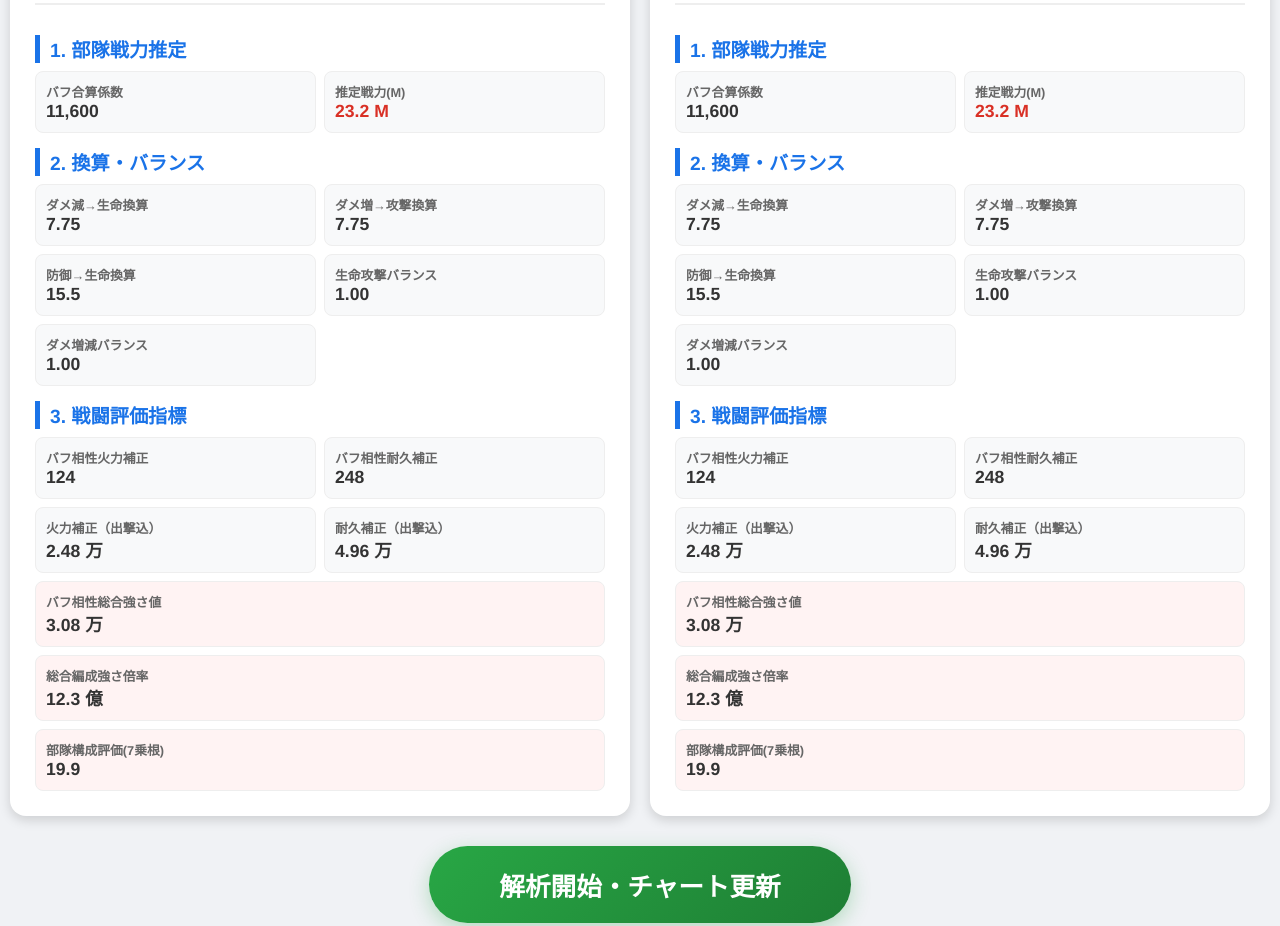
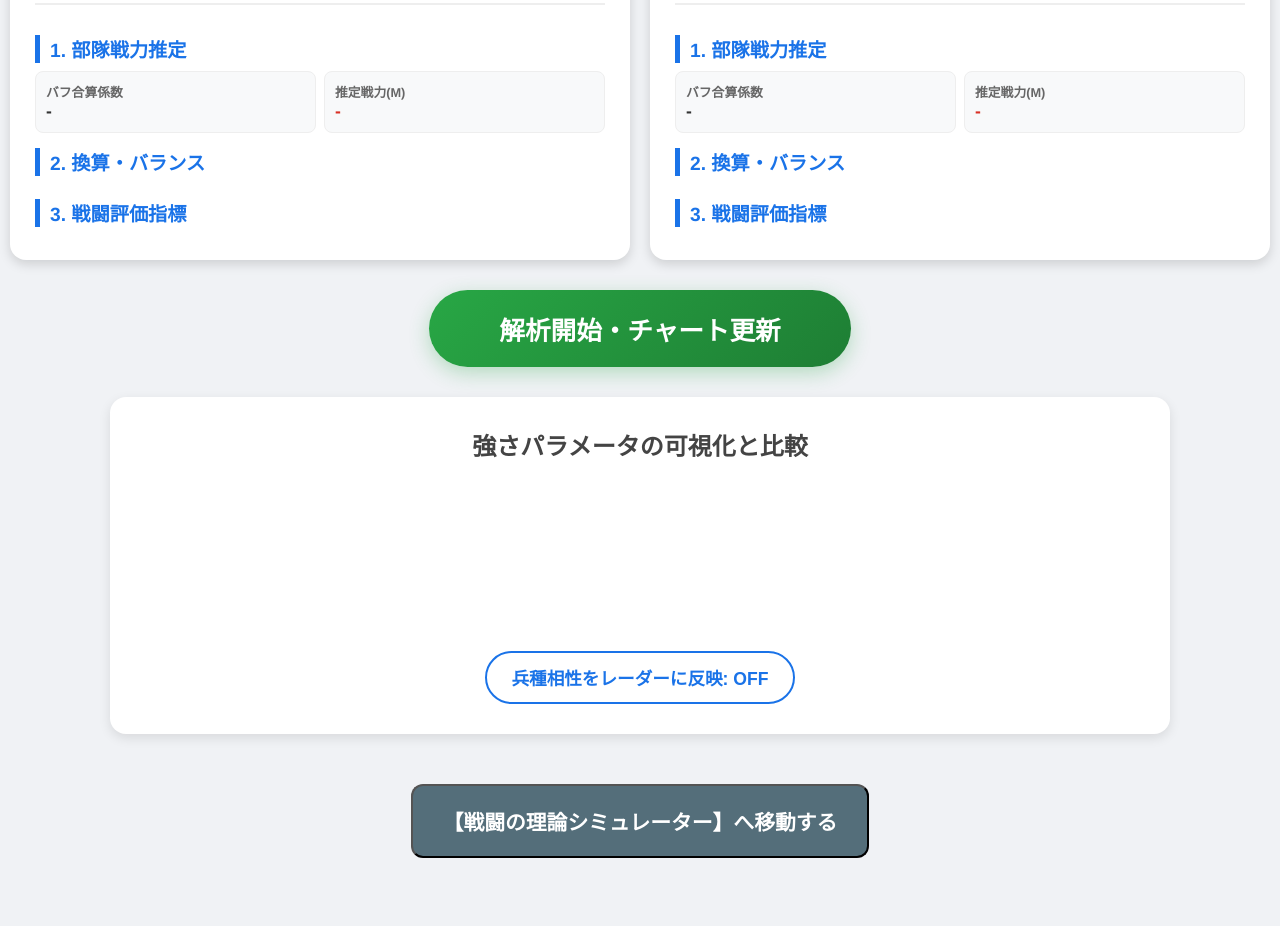
Before and after one commit to va-naporilab/testVivid, a plain HTML site: page index.html in a window 1280 px wide. Shown: the part 1003-1929 px from the top of the page. Drawn offline with nearby package versions, Linux system fonts and the light colour scheme.

Commit message:
おお
うお

```diff
--- a/TheoreticalSimulator.html
+++ b/TheoreticalSimulator.html
@@ -3,10 +3,12 @@
 <head>
 <meta charset="UTF-8">
 <title>戦闘減衰シミュレータ v2.6</title>
+<link rel="icon" href="NAPOfavicon.png" type="image/png">
 <script src="https://cdn.jsdelivr.net/npm/chart.js@4.4.1/dist/chart.umd.min.js"></script>
 <style>
     body { font-family: "Helvetica Neue", Arial, sans-serif; background-color: #f4f6f8; margin: 20px; color: #333; }
     h2 { text-align: center; color: #1a73e8; }
+    .credit {  text-align: center;  font-size: 1em; color: #666; margin-bottom: 20px; }
 
     .container { max-width: 1000px; margin: 0 auto; }
     .panels { display: flex; gap: 20px; flex-wrap: wrap; justify-content: center; }
@@ -66,6 +68,7 @@
 
 <div class="container">
     <h2>戦闘減衰シミュレータ v7.6</h2>
+    <div class="credit">by ナポリタン1世 feat.GEMINI＆GPT</div>
 
     <div class="panels">
         <fieldset class="A">
@@ -123,7 +126,7 @@
     </div>
 
     <div class="btn-area">
-        <button id="runBtn">シミュレーション実行</button>
+        <button id="runBtn">理論的戦闘シミュレーション実行</button>
     </div>
 
     <div class="chart-wrapper">
--- a/index.html
+++ b/index.html
@@ -80,7 +80,7 @@
     </div>
 </div>
 
-<a onclick="goToSimulator()"  class="nav-btn">【戦闘の理論近似シミュレーター】へ移動する</a>
+<button onclick="goToSimulator()"  class="nav-btn">【戦闘の理論シミュレーター】へ移動する</button>
 
 <script>
 let affinityMode = false;
@@ -257,7 +257,7 @@ function getStats(prefix) {
         if (aff === "win") r_atk += av;
         else if (aff === "loss") { const div = Math.sqrt(1 + av / 100); r_atk /= div; r_du /= div; }
     }
-    return { v11: hyoka["部隊構成評価(7乗根)"], radar: [r_atk, r_l, r_du, r_dd, r_df, r_s_atk, r_s_def] };
+    return { v11: hyoka["部隊構成評価(7乗根)"], radar: [r_atk, r_l, r_du, r_dd, r_df, r_s_atk, r_s_def],hyoka: hyoka  };
 }
 
 function toggleAffinityMode() {
@@ -301,24 +301,28 @@ function updateRadar(ownData, enmData) {
     });
 }
 function goToSimulator() {
-    // 現在の最新の計算結果を取得するために、一旦計算を実行
-    const own = getStats("own");
-    const enm = getStats("enm");
+    try {
+        const own = getStats("own");
+        const enm = getStats("enm");
 
-    // 自軍（A）のデータを保存
-    sessionStorage.setItem('A_units', document.getElementById('own_sortie').value);
-    sessionStorage.setItem('A_buff_f', own.hyoka["バフ相性火力補正"]); // 計算済みの値を保存
-    sessionStorage.setItem('A_buff_h', own.hyoka["バフ相性耐久補正"]); // 計算済みの値を保存
+        // データの保存
+        sessionStorage.setItem('A_units', document.getElementById('own_sortie').value);
+        sessionStorage.setItem('A_buff_f', own.hyoka["バフ相性火力補正"]);
+        sessionStorage.setItem('A_buff_h', own.hyoka["バフ相性耐久補正"]);
 
-    // 敵軍（B）のデータを保存
-    sessionStorage.setItem('B_units', document.getElementById('enm_sortie').value);
-    sessionStorage.setItem('B_buff_f', enm.hyoka["バフ相性火力補正"]); // 計算済みの値を保存
-    sessionStorage.setItem('B_buff_h', enm.hyoka["バフ相性耐久補正"]); // 計算済みの値を保存
+        sessionStorage.setItem('B_units', document.getElementById('enm_sortie').value);
+        sessionStorage.setItem('B_buff_f', enm.hyoka["バフ相性火力補正"]);
+        sessionStorage.setItem('B_buff_h', enm.hyoka["バフ相性耐久補正"]);
 
-    // シミュレータへ遷移
-    window.location.href = 'TheoreticalSimulator.html';
+        // ファイルが存在するか確認するためのログ
+        console.log("移動を試みます...");
+        window.location.href = 'TheoreticalSimulator.html';
+    } catch (e) {
+        console.error("エラー:", e);
+        alert("計算データの取得に失敗しました。解析ボタンを一度押してから試してください。");
+    }
 }
-window.onload = calculateBattle;
+
 </script>
 </body>
 </html>
```
